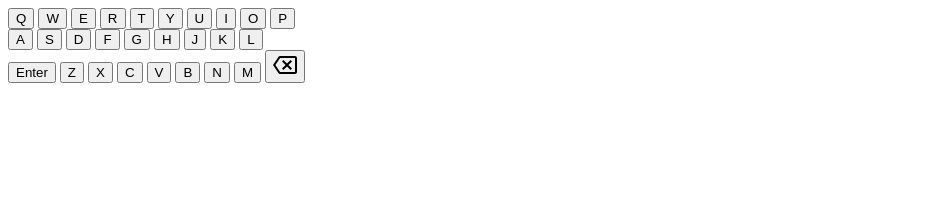
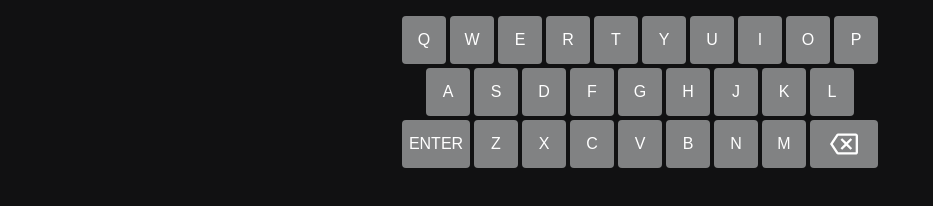
Before and after one commit to nick-hsiao/wordle-clone, a plain HTML site: page index.html in a window 1280 px wide. Shown: the whole page, without its empty margins (0-933 px from the left). Drawn offline with Linux system fonts and the light colour scheme.

Commit message:
added css styling to keyboard component

```diff
--- a/index.html
+++ b/index.html
@@ -4,6 +4,7 @@
     <meta charset="UTF-8">
     <meta http-equiv="X-UA-Compatible" content="IE=edge">
     <meta name="viewport" content="width=device-width, initial-scale=1.0">
+    <link rel="stylesheet" href="styles.css">
     <title>Wordle Clone</title>
 </head>
 <body>
--- /dev/null
+++ b/styles.css
@@ -0,0 +1,49 @@
+*,*::after, *::before{
+    box-sizing:border-box;
+    font-family: Arial;
+}
+
+body{
+    background-color: hsl(240,3%,7%);
+    display: flex;
+    flex-direction: column;
+    min-height: 100vh;
+    margin: 0;
+    padding: 1em;
+    font-size: clamp(.5rem,2.5vmin,1.rem);
+}
+
+.keyboard{
+    display: grid;
+    grid-template-columns: repeat(20,minmax(auto,1.25em));
+    grid-auto-rows: 3em;
+    gap: .25em;
+    justify-content: center;
+}
+
+.key{
+    font-size: inherit;
+    grid-column: span 2;
+    border: none;
+    padding:0;
+    display: flex;
+    justify-content: center;
+    align-items: center;
+    background-color: hsl(200,1%,51%);
+    color: white;
+    fill: white;
+    text-transform: uppercase;
+    border-radius: .25em;
+    cursor: pointer;
+    user-select: none;
+}
+
+.key.large{
+    grid-column: span 3;
+
+}
+
+.key > svg{
+    width: 1.75em;
+    height: 1.75em;
+}
```
